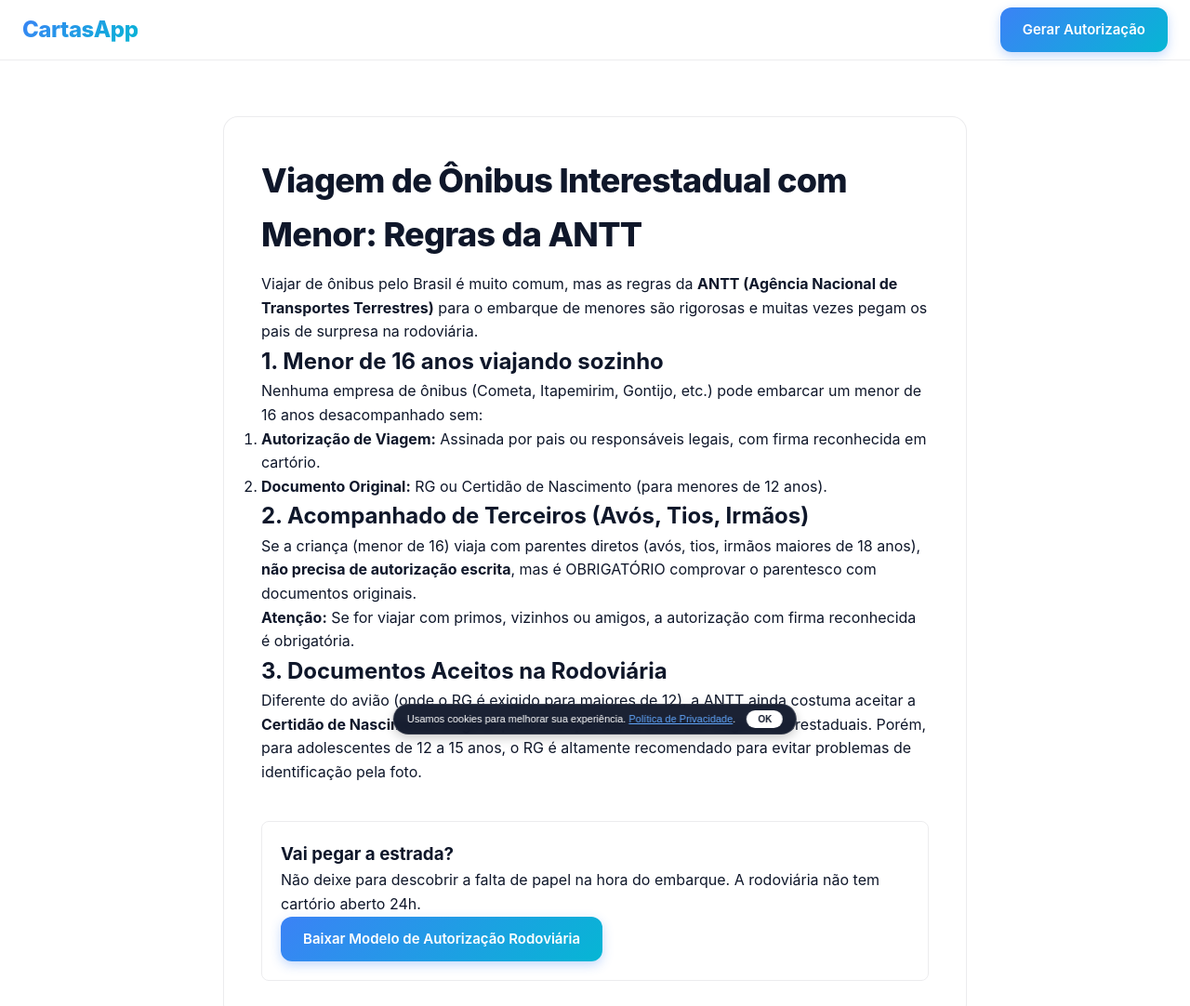
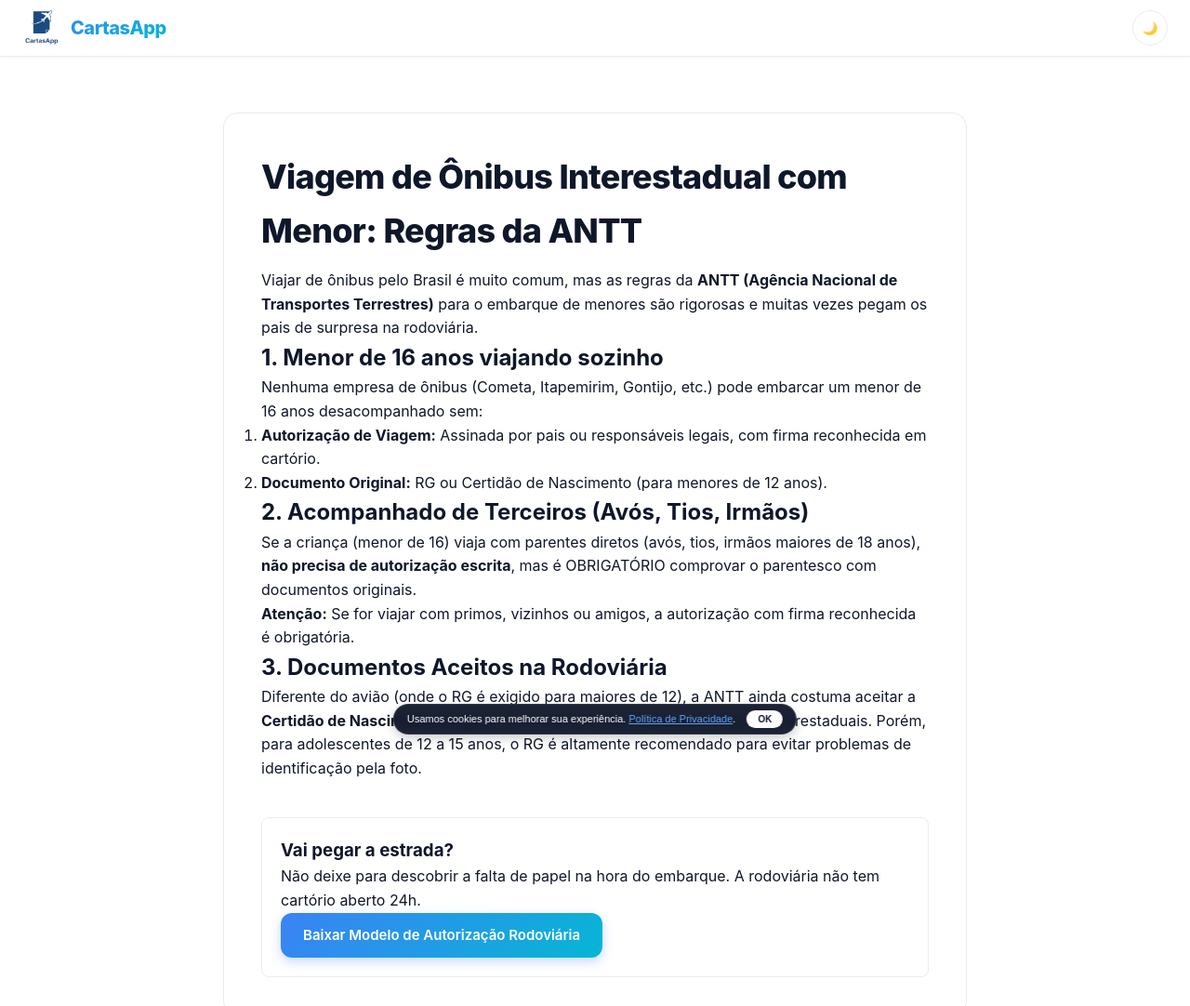
Before and after one commit to diegoorosa/cartas-app, a website: page public/viagem-onibus-menor-antt.html in a window 1280 px wide. Shown: the top 1082 px of the page at 93% size. Drawn offline with Linux system fonts and the light colour scheme.

Commit message:
Update viagem-onibus-menor-antt.html

```diff
--- a/public/viagem-onibus-menor-antt.html
+++ b/public/viagem-onibus-menor-antt.html
@@ -4,6 +4,9 @@
 <head>
     <meta charset="utf-8" />
     <title>Viagem de Ônibus com Menor: Regras da ANTT para 2025</title>
+    <link rel="shortcut icon" href="/favicon.ico" />
+    <link rel="icon" type="image/png" href="/logo.png" />
+    <link rel="apple-touch-icon" href="/logo.png" />
     <meta name="description"
         content="Saiba o que a ANTT exige para menores viajarem de ônibus interestadual. Documentos, autorizações e regras para embarque na rodoviária." />
     <meta name="viewport" content="width=device-width,initial-scale=1" />
@@ -14,11 +17,20 @@
 </head>
 
 <body>
-    <nav class="navbar">
+    <nav class="navbar" style="box-shadow: 0 1px 3px rgba(0,0,0,0.05);">
         <div class="container">
-            <div class="navbar-content">
-                <a href="/" class="logo">CartasApp</a>
-                <a href="/viagem.html" class="btn btn-primary btn-sm">Gerar Autorização</a>
+            <div class="navbar-content" style="display: flex; justify-content: space-between; align-items: center; height: 60px;">
+
+                <a href="/" class="logo" style="display: flex; align-items: center; gap: 10px; text-decoration: none;">
+                    <img src="/logo.png" alt="CartasApp" style="height: 42px; width: auto;">
+                    <span style="font-weight: 800; font-size: 20px; color: var(--text-primary); letter-spacing: -0.5px;">CartasApp</span>
+                </a>
+                <div class="nav-actions">
+                    <button class="btn-theme" onclick="toggleTheme()" aria-label="Alternar tema"
+                        style="background: transparent; border: 1px solid var(--border); color: var(--text-primary); width: 38px; height: 38px; border-radius: 50%; display: flex; align-items: center; justify-content: center; cursor: pointer; transition: all 0.2s;">
+                        🌙
+                    </button>
+                </div>
             </div>
         </div>
     </nav>
```
